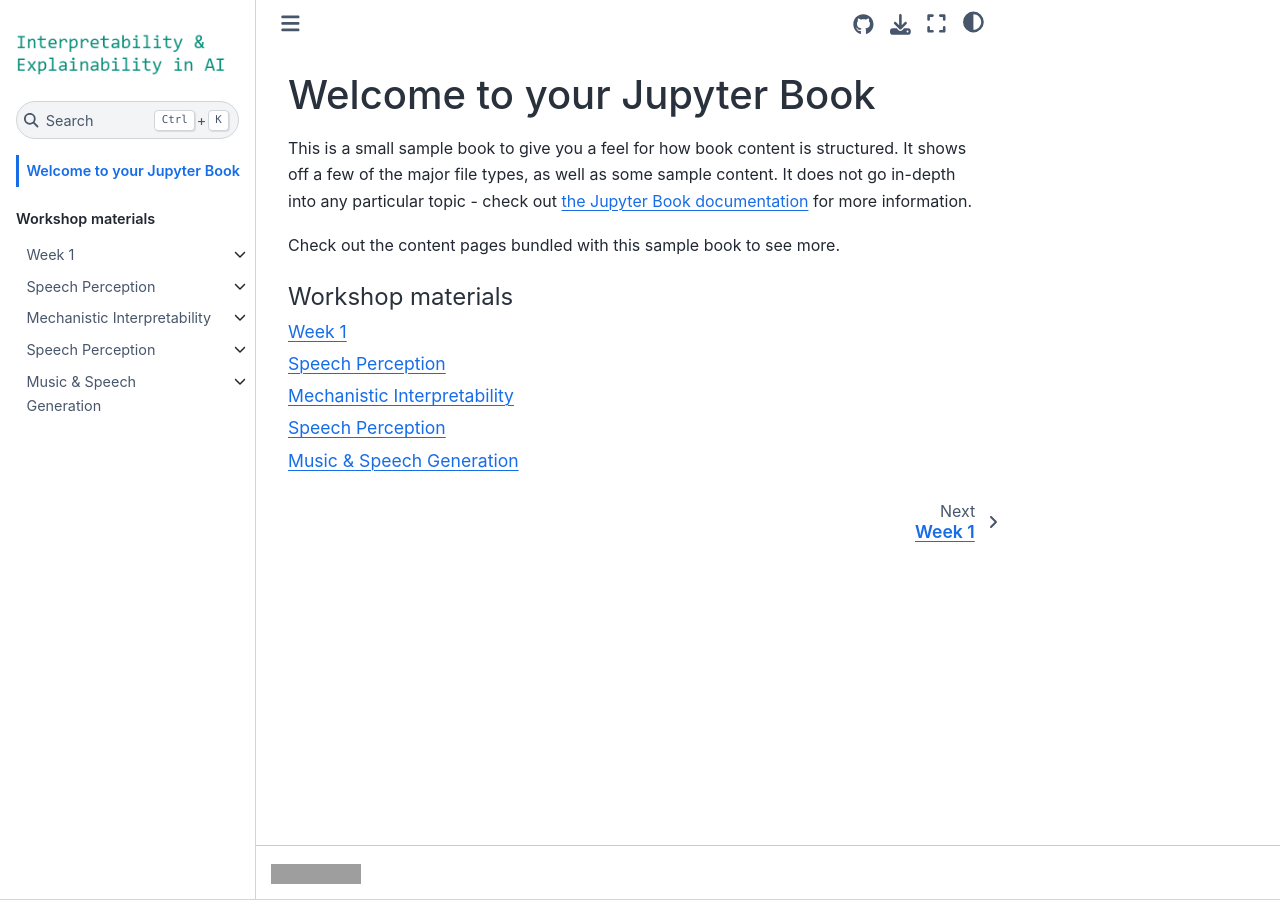
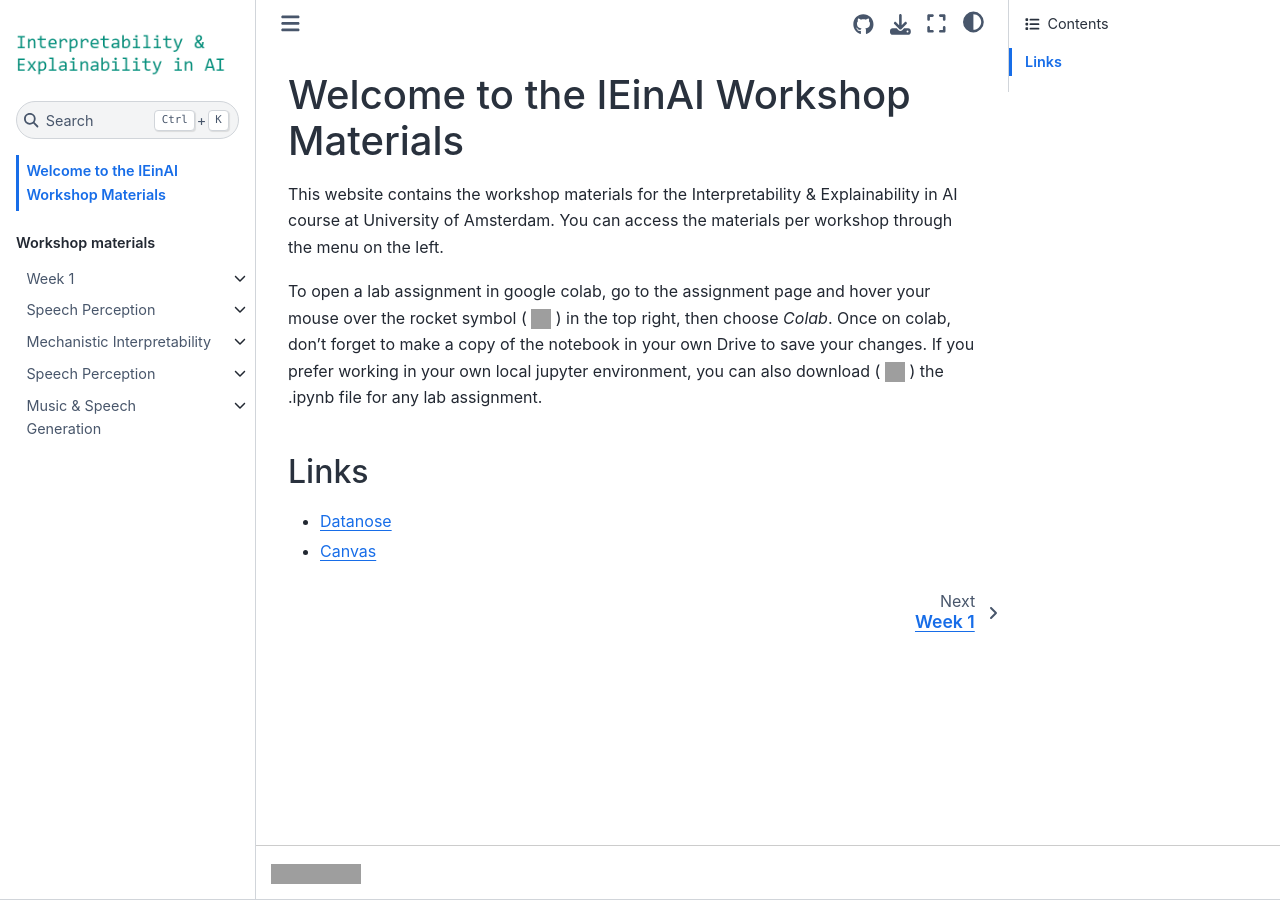
Before and after one commit to clclab/IEinAI, a Jupyter Book: the page built from book/intro.md, in a window 1280 px wide. Built offline with Jupyter Book 1.0.4 settings and Sphinx 7.4.7 and the Sphinx Book theme 1.1.4, drawn with Linux system fonts in a browser that asks for light colours; pages that are not in the unit, such as notebooks, are missing from menus; grey boxes are pictures that could not be loaded.

Commit message:
add welcome page

````diff
--- a/book/intro.md
+++ b/book/intro.md
@@ -1,11 +1,9 @@
-# Welcome to your Jupyter Book
+# Welcome to the IEinAI Workshop Materials
 
-This is a small sample book to give you a feel for how book content is
-structured.
-It shows off a few of the major file types, as well as some sample content.
-It does not go in-depth into any particular topic - check out [the Jupyter Book documentation](https://jupyterbook.org) for more information.
+This website contains the workshop materials for the Interpretability & Explainability in AI course at University of Amsterdam. You can access the materials per workshop through the menu on the left.
 
-Check out the content pages bundled with this sample book to see more.
+To open a lab assignment in google colab, go to the assignment page and hover your mouse over the rocket symbol ( <img alt="rocket" src="https://raw.githubusercontent.com/FortAwesome/Font-Awesome/6.x/svgs/solid/rocket.svg" width="20" height="20"> ) in the top right, then choose _Colab_. Once on colab, don't forget to make a copy of the notebook in your own Drive to save your changes. If you prefer working in your own local jupyter environment, you can also download ( <img alt="rocket" src="https://raw.githubusercontent.com/FortAwesome/Font-Awesome/6.x/svgs/solid/download.svg" width="20" height="20"> ) the .ipynb file for any lab assignment.
 
-```{tableofcontents}
-```
+### Links
+- [Datanose](https://datanose.nl/#course[120665])
+- [Canvas](https://canvas.uva.nl/courses/42574)
````
